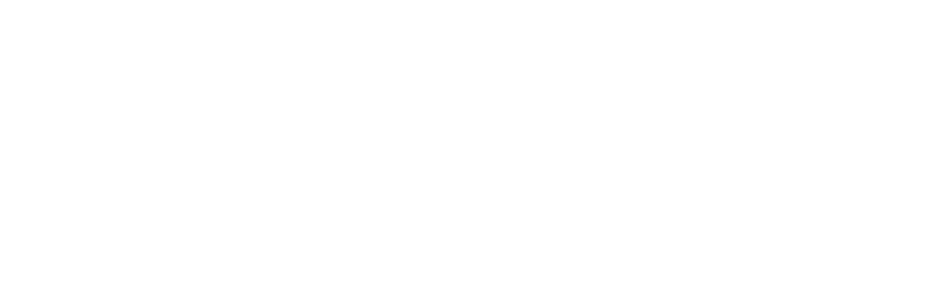
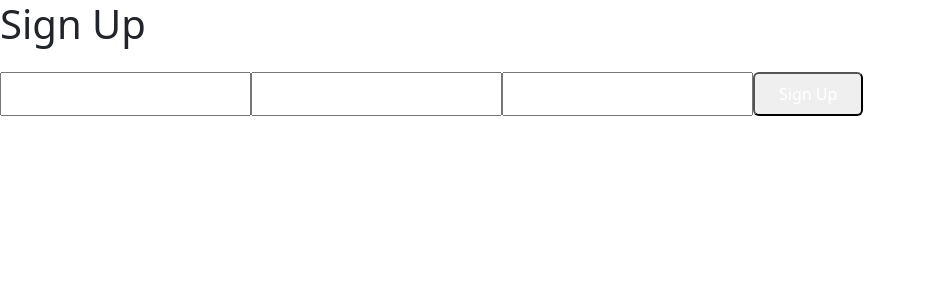
Before and after one commit to tedhull/myforms_front, a React (Create React App) app: page /signup in a window 1280 px wide. Before the commit this address had no page. Shown: the top 300 px of the page, without its empty margins (0-926 px from the left). Built offline with nearby package versions, Linux system fonts and the light colour scheme.

Commit message:
authentification

```diff
--- a/src/App.js
+++ b/src/App.js
@@ -4,14 +4,21 @@ import {Route, Routes, BrowserRouter} from "react-router-dom";
 import CreateTemplatePage from "./views/CreateTemplate";
 import BootstrapTestPage from "./BootstrapTestPage";
 import TemplateFinder from "./views/FindTemplate";
+import Login from "./views/Login";
+import Register from "./views/Signup";
+import LogoutHandler from "./scripts/LogoutHandler";
+import ProtectedRoute from "./scripts/ProtectedRoute";
 
 function App() {
     return (
         <BrowserRouter>
             <Routes>
-                <Route path="/" element={<BootstrapTestPage/>}/>
+                <Route path="/" element={<ProtectedRoute> <BootstrapTestPage/></ProtectedRoute>}/>
                 <Route path="/create" element={<CreateTemplatePage/>}/>
                 <Route path="/find" element={<TemplateFinder/>}/>
+                <Route path="/login" element={<Login/>}/>
+                <Route path="signup" element={<Register/>}/>
+                <Route path="logout" element={<LogoutHandler/>}/>
             </Routes>
         </BrowserRouter>
     )
--- /dev/null
+++ b/src/scripts/LogoutHandler.jsx
@@ -0,0 +1,13 @@
+import {useNavigate} from 'react-router-dom';
+import {useEffect} from 'react';
+import {removeToken} from "./TokenManager";
+
+export default function LogoutHandler() {
+    const navigate = useNavigate();
+
+    useEffect(() => {
+        removeToken();
+        navigate('/login');
+    }, [navigate]);
+    return null;
+}
--- /dev/null
+++ b/src/scripts/ProtectedRoute.jsx
@@ -0,0 +1,11 @@
+import { Navigate } from 'react-router-dom';
+
+export default function ProtectedRoute({ children }) {
+    const token = localStorage.getItem('access_token');
+
+    if (!token) {
+        return <Navigate to="/login" replace />;
+    }
+
+    return children;
+}
--- /dev/null
+++ b/src/scripts/TokenManager.jsx
@@ -0,0 +1,8 @@
+export function setToken(token) {
+    localStorage.setItem('access_token', token);
+    console.log("login success");
+}
+
+export function removeToken() {
+    localStorage.removeItem('access_token');
+}
--- a/src/views/CreateTemplate.jsx
+++ b/src/views/CreateTemplate.jsx
@@ -24,7 +24,7 @@ export default function CreateTemplatePage() {
     };
 
     return (
-        <div className="p-6 max-w-xl mx-auto">
+            <div className="p-6 max-w-xl mx-auto">
             <h1 className="text-2xl mb-4">Create Template</h1>
             <form onSubmit={handleSubmit} className="flex flex-col gap-4">
                 <input
--- /dev/null
+++ b/src/views/Login.jsx
@@ -0,0 +1,48 @@
+import {useState} from 'react';
+import {setToken} from "../scripts/TokenManager";
+import axios from "axios";
+
+export default function Login() {
+    const [email, setEmail] = useState('');
+    const [password, setPassword] = useState('');
+
+    const handleSubmit = async (e) => {
+        e.preventDefault();
+        try {
+            const api = process.env.REACT_APP_API_ADDRESS
+            await axios.post(`${api}/login_check`, {
+                email,
+                password,
+            }).then(res => setToken(res.data.token));
+        } catch (error) {
+            console.error(error);
+        }
+    };
+
+    return (
+        <div className="p-6 max-w-xl mx-auto">
+
+            <h1 className="text-2xl mb-4">Login</h1>
+            <form onSubmit={handleSubmit} className="flex flex-col gap-4">
+                <input
+                    type="email"
+                    name="email"
+                    value={email}
+                    onChange={(e) => setEmail(e.target.value)}
+                    className="p-2 border-rounded"
+                    required
+                />
+                <input
+                    type="password"
+                    name="password"
+                    value={password}
+                    onChange={(e) => setPassword(e.target.value)}
+                    className="p-2 border-rounded"
+                    required/>
+                <button type="submit" className="bg-blue-500 text-white px-4 py-2 rounded hover:bg-blue-600 w-full">
+                    Login
+                </button>
+            </form>
+        </div>
+    );
+}
--- /dev/null
+++ b/src/views/Signup.jsx
@@ -0,0 +1,55 @@
+import {useState} from 'react';
+import {setToken} from "../scripts/TokenManager";
+import axios from "axios";
+
+export default function Register() {
+    const [email, setEmail] = useState('');
+    const [password, setPassword] = useState('');
+    const [username, setUsername] = useState('');
+
+    const handleSubmit = async (e) => {
+        e.preventDefault();
+        try {
+            const address = process.env.REACT_APP_SERVER_ADDRESS;
+            await axios.post(`${address}/auth/register`, {
+                username,
+                email,
+                password,
+            }).then(res => setToken(res.data.token));
+        } catch (error) {
+            console.error(error);
+        }
+    };
+    return (
+        <div className="p-6 max-w-xl mx-auto">
+
+            <h1 className="text-2xl mb-4">Sign Up</h1>
+            <form onSubmit={handleSubmit} className="flex flex-col gap-4">
+                <input
+                    type="text"
+                    name="username"
+                    value={username}
+                    onChange={(e) => setUsername(e.target.value)}
+                    className="p-2 border-rounded gap-2"/>
+                <input
+                    type="email"
+                    name="email"
+                    value={email}
+                    onChange={(e) => setEmail(e.target.value)}
+                    className="p-2 border-rounded"
+                    required
+                />
+                <input
+                    type="password"
+                    name="password"
+                    value={password}
+                    onChange={(e) => setPassword(e.target.value)}
+                    className="p-2 border-rounded"
+                    required/>
+                <button type="submit" className="bg-blue-500 text-white px-4 py-2 rounded hover:bg-blue-600 w-full">
+                    Sign Up
+                </button>
+            </form>
+        </div>
+    );
+}
```
